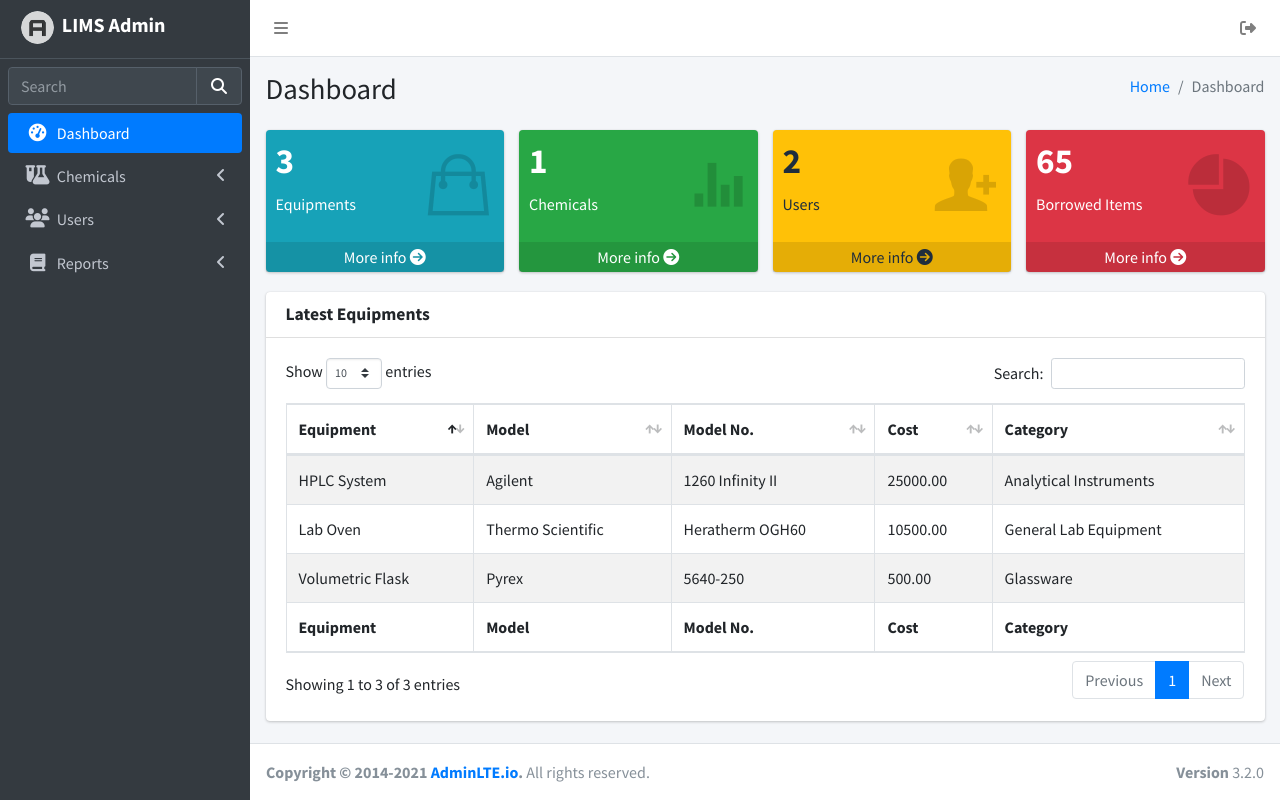
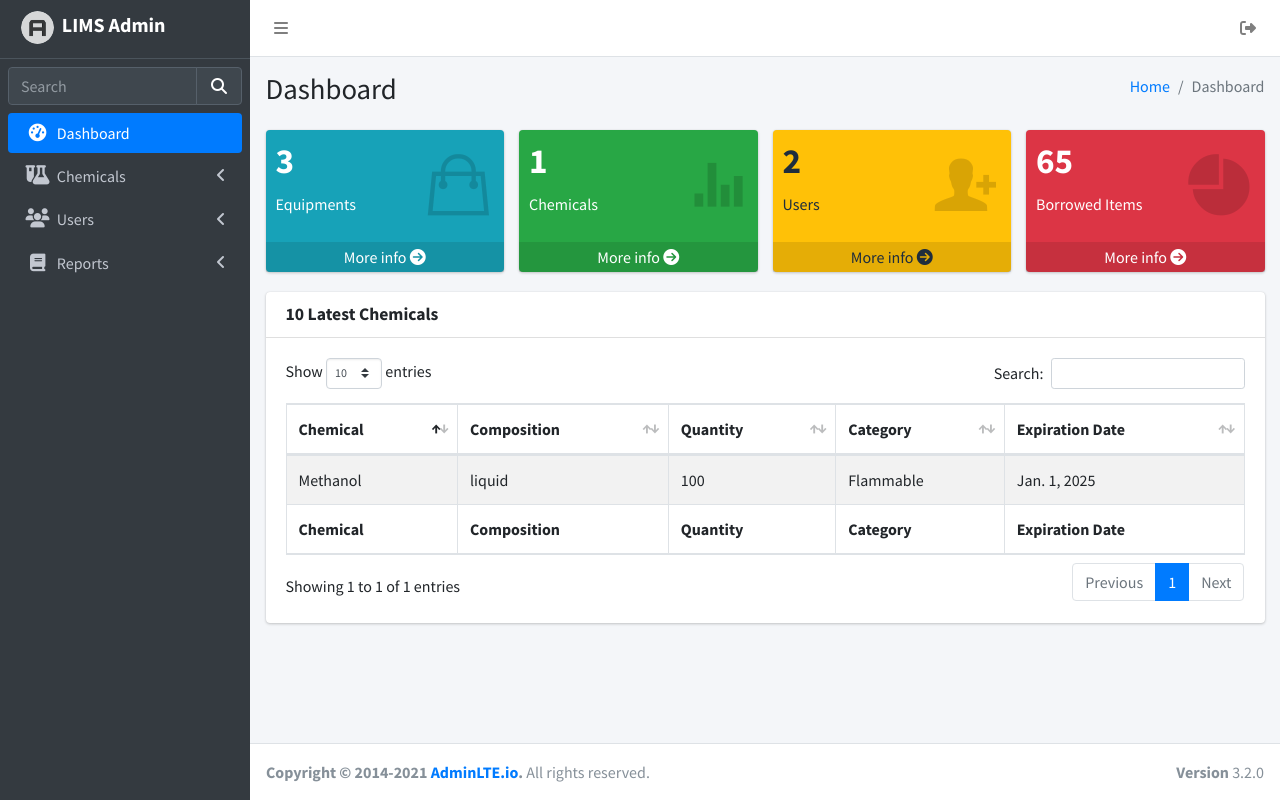
Before and after one commit to kiannaquines/laboratory-inventory-system, a Django app: page / in a window 1280 px wide. Run offline with Django 4.2, Linux system fonts and the light colour scheme; a user stored in the database is signed in; data comes from the database, SQL or seed files in the repository; both versions use the stored data as it was after the commit; some libraries are stand-ins or nearby versions.

Commit message:
add more features

```diff
--- a/inventory/templates/chemical.html
+++ b/inventory/templates/chemical.html
@@ -26,7 +26,7 @@
             <div class="card-header d-flex justify-content-between align-items-center w-100">
                 <div>
                     <h3 class="card-title font-weight-bold">
-                        Latest Equipments
+                        Chemical List
                     </h3>
                 </div>
                 <div class="ml-auto">
--- a/inventory/templates/dashboard.html
+++ b/inventory/templates/dashboard.html
@@ -92,7 +92,7 @@
         <div class="card">
             <div class="card-header">
                 <h3 class="card-title font-weight-bold">
-                    Latest Equipments
+                    {{ header_title }}
                 </h3>
             </div>
             <div class="card-body">
@@ -100,31 +100,31 @@
                     <table id="datatable-container" class="table table-bordered table-striped">
                         <thead>
                             <tr>
-                                <th>Equipment</th>
-                                <th>Model</th>
-                                <th>Model No.</th>
-                                <th>Cost</th>
+                                <th>Chemical</th>
+                                <th>Composition</th>
+                                <th>Quantity</th>
                                 <th>Category</th>
+                                <th>Expiration Date</th>
                             </tr>
                         </thead>
                         <tbody>
-                            {% for equipment in latest_equipments %}
+                            {% for chemical in latest_chemicals %}
                             <tr>
-                                <td>{{ equipment.equipment_name }}</td>
-                                <td>{{ equipment.equipment_model }}</td>
-                                <td>{{ equipment.equipment_model_number }}</td>
-                                <td>{{ equipment.equipment_model_cost }}</td>
-                                <td>{{ equipment.equipment_category }}</td>
+                                <td>{{ chemical.name }}</td>
+                                <td>{{ chemical.composition }}</td>
+                                <td>{{ chemical.quantity }}</td>
+                                <td>{{ chemical.chemical_category }}</td>
+                                <td>{{ chemical.expiration_date }}</td>
                             </tr>
                             {% endfor %}
                         </tbody>
                         <tfoot>
                             <tr>
-                                <th>Equipment</th>
-                                <th>Model</th>
-                                <th>Model No.</th>
-                                <th>Cost</th>
+                                <th>Chemical</th>
+                                <th>Composition</th>
+                                <th>Quantity</th>
                                 <th>Category</th>
+                                <th>Expiration Date</th>
                             </tr>
                         </tfoot>
                     </table>
--- a/inventory/templates/forms/add_form.html
+++ b/inventory/templates/forms/add_form.html
@@ -47,6 +47,7 @@
                        {% endif %}
                     {% endfor %}
                     <button type="submit" class="btn btn-primary">{{ button_name }}</button>
+                    <button onclick="back()" type="button" class="btn btn-success">{{ back_button }}</button>
                 </form>
             </div>
         </div>
--- a/inventory/templates/forms/delete_form.html
+++ b/inventory/templates/forms/delete_form.html
@@ -42,10 +42,10 @@
                             <i class="fa-regular fa-trash-can"></i>
                             Remove Warning
                         </h5>
-                        Are you sure, you want to remove the the <b>{{ object }}</b> chemical?
+                        Are you sure, you want to remove the the <b>{{ object }}</b>?
                     </div>
                     <button type="submit" class="btn btn-danger">{{ button_name }}</button>
-                    <button onclick="back()" type="button" class="btn btn-primary">{{ back_button }}</button>
+                    <button onclick="back()" type="button" class="btn btn-success">{{ back_button }}</button>
                 </form>
             </div>
         </div>
--- a/inventory/templates/forms/update_form.html
+++ b/inventory/templates/forms/update_form.html
@@ -47,6 +47,7 @@
                        {% endif %}
                     {% endfor %}
                     <button type="submit" class="btn btn-primary">{{ button_name }}</button>
+                    <button onclick="back()" type="button" class="btn btn-success">{{ back_button }}</button>
                 </form>
             </div>
         </div>
--- a/inventory/urls.py
+++ b/inventory/urls.py
@@ -38,6 +38,8 @@ urlpatterns = [
     # Users Urls
     path('users/',UserList.as_view(),name="users"),
     path('users/add/', AddUserView.as_view(), name="add_user"),
+    path('users/update/<int:user_id>', UpdateUserView.as_view(), name="update_user"),
+    path('users/delete/<int:user_id>', DeleteUserView.as_view(), name="delete_user"),
 
     # Delete Urls
 ]
--- a/inventory/views.py
+++ b/inventory/views.py
@@ -1,8 +1,7 @@
 from typing import Any
-from django.http import HttpRequest
 from django.http.response import HttpResponse as HttpResponse
 from django.views.generic import TemplateView
-from inventory.models import *
+from inventory.models import Chemicals, Equipment
 from inventory.forms import *
 from django.contrib.auth.mixins import LoginRequiredMixin
 from django.contrib.auth.models import User as DefaultUser
@@ -15,5 +14,6 @@ class DashboardPage(LoginRequiredMixin, TemplateView):
         context['total_equipments'] = Equipment.objects.count()
         context['total_chemicals'] = Chemicals.objects.count()
         context['total_users'] = DefaultUser.objects.count()
-        context['latest_equipments'] = Equipment.objects.all()[:10]
+        context['latest_chemicals'] = Chemicals.objects.all()[:10]
+        context['header_title'] = '10 Latest Chemicals'
         return self.render_to_response(context)
```
Also changed, not shown: inventory/custom_view/user_views.py (+29 -1 lines), inventory/templates/user.html (+8 -8 lines), db.sqlite3.
